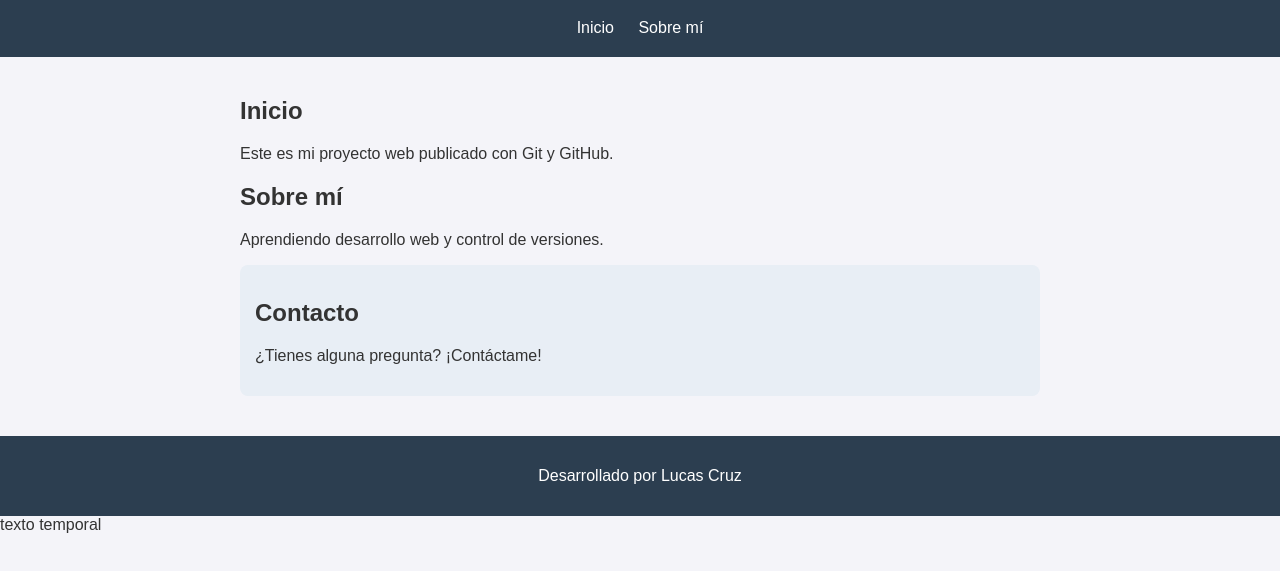
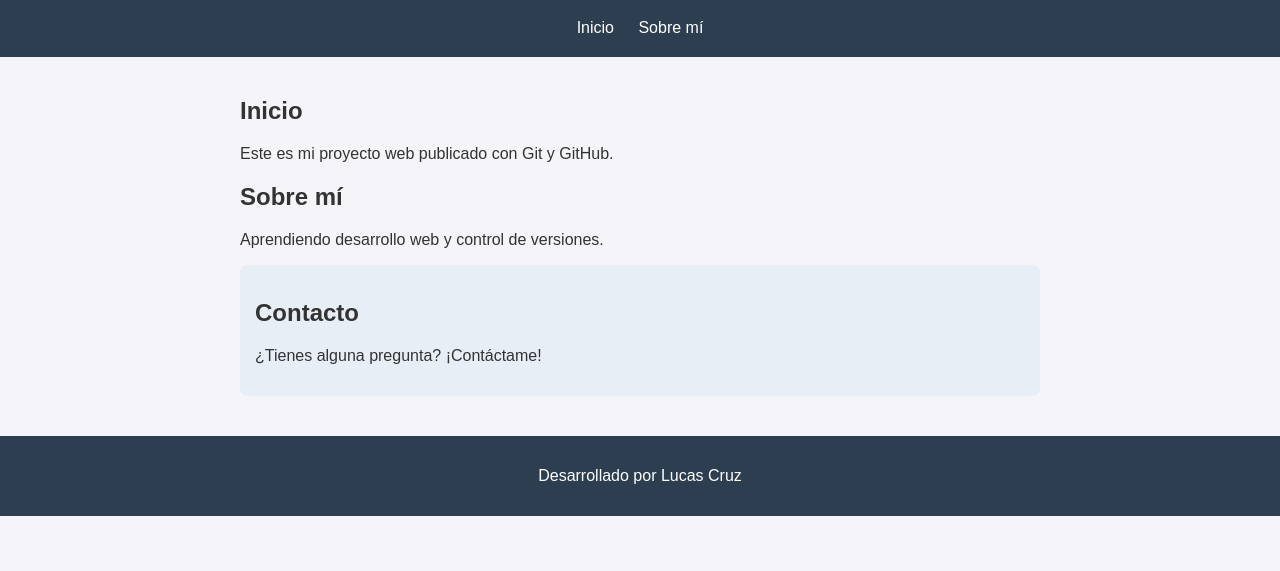
Before and after one commit to Lucaspro14/mi-pagina-web, a plain HTML site: page index.html in a window 1280 px wide. Shown: the part 81-652 px from the top of the page. Drawn offline with Linux system fonts and the light colour scheme.

Commit message:
Revert "Cambio temporal de prueba"
This reverts commit a7554d27440f801ea55fb070eda15d1ff8d62c1d.

```diff
--- a/index.html
+++ b/index.html
@@ -32,5 +32,4 @@
         <p>Desarrollado por Lucas Cruz</p>
     </footer>
 </body>
-texto temporal
 </html>
```
